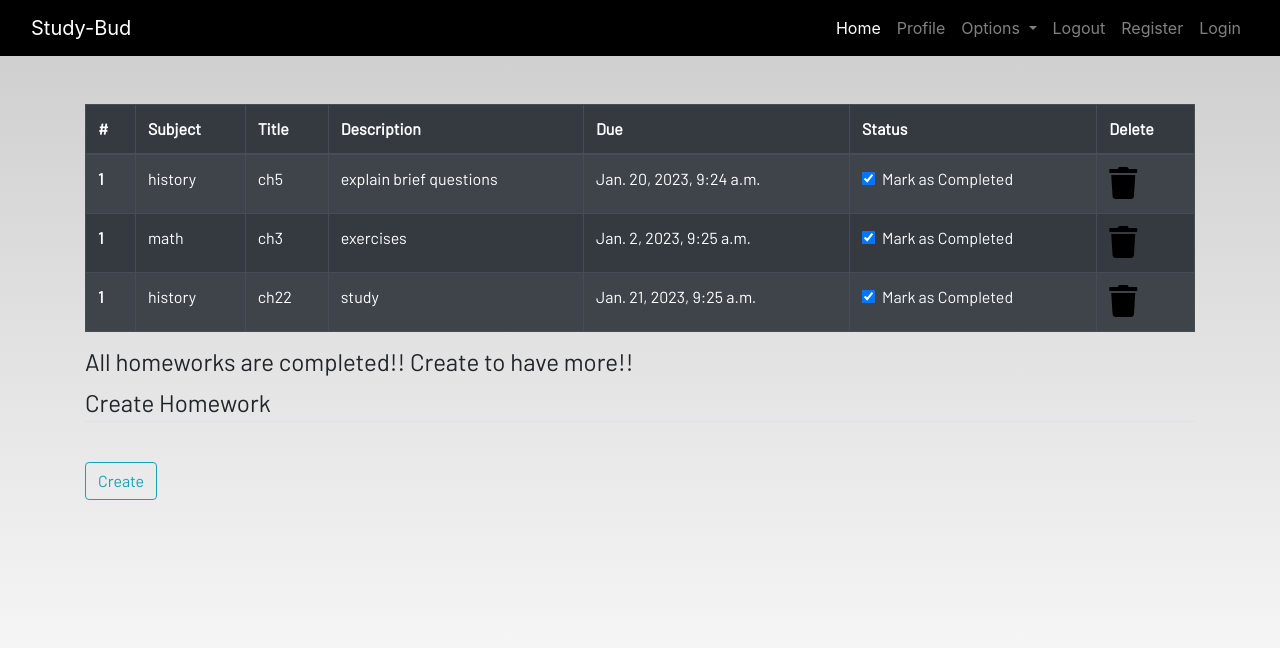
After one commit to Akhmadjon1/Study-Bud, a Django app: page /homework in a window 1280 px wide. The commit adds this page. Shown: the top 648 px of the page. Run offline with Django 3.2, Linux system fonts and the light colour scheme; a user stored in the database is signed in; data comes from the database, SQL or seed files in the repository; both versions use the stored data as it was after the commit; some libraries are stand-ins or nearby versions; some web fonts are replaced.

Commit message:
complete notes section, start  homework section

```diff
--- a/dashboard/admin.py
+++ b/dashboard/admin.py
@@ -3,3 +3,4 @@ from . models import *
 
 # Register your models here.
 admin.site.register(Notes)
+admin.site.register(Homework)
--- a/dashboard/models.py
+++ b/dashboard/models.py
@@ -13,3 +13,14 @@ class Notes(models.Model):
     class Meta:
         verbose_name = "notes"
         verbose_name_plural = "notes"
+
+class Homework(models.Model):
+    user = models.ForeignKey(User,on_delete=models.CASCADE)
+    subject = models.CharField(max_length=50)
+    title = models.CharField(max_length=100)
+    description = models.TextField()
+    due = models.DateTimeField()
+    is_finished = models.BooleanField(default=False)
+
+    def __str__(self):
+        return  self.title
--- /dev/null
+++ b/dashboard/templates/dashboard/homework.html
@@ -0,0 +1,56 @@
+{% extends 'dashboard/base.html' %}
+{% load static %}
+{% block content %}
+
+<div class="container">
+    <table class="table table-striped table-bordered table-hover table-dark">
+        <thead>
+            <tr>
+                <th scope="col">#</th>
+                <th scope="col">Subject</th>
+                <th scope="col">Title</th>
+                <th scope="col">Description</th>
+                <th scope="col">Due</th>
+                <th scope="col">Status</th>
+                <th scope="col">Delete</th>
+            </tr>
+        </thead>
+        <tbody>
+            {% for homework in homeworks %}
+            <tr>
+                <th scope="row">1</th>
+                <td>{{homework.subject}}</td>
+                <td>{{homework.title}}</td>
+                <td>{{homework.description}}</td>
+                <td>{{homework.due}}</td>
+
+                <td>
+                    <a href="#">
+                        <div class="form-check">
+                            <input class="form-check-input" type="checkbox" value="" checked id="1">
+                            <label class="form-check-label text-light" for="flexCheckDefault">
+                                Mark as Completed
+                            </label>
+                        </div>
+                    </a>
+                </td>
+                <td><a href="#"><i class="fa fa-trash fa-2x"></i></a></td>
+            </tr>
+            {% endfor %}
+        </tbody>
+    </table>
+    <h4>All homeworks are completed!! Create to have more!!</h4>
+</div>
+<div class=" container">
+    <form method="POST">
+        <fieldset class="form-group">
+            <legend class="border-bottom mb-4">Create Homework</legend>
+        </fieldset>
+        <div class="form-group">
+            <button href="" class="btn btn-outline-info" type="submit">
+                Create
+            </button>
+        </div>
+    </form>
+</div>
+{% endblock content %}
--- a/dashboard/templates/dashboard/notes.html
+++ b/dashboard/templates/dashboard/notes.html
@@ -7,7 +7,7 @@
     <div class="row">
         {% for note in notes%}
         <div class="col-md-3">
-            <a href="#">
+            <a href="{% url 'notes-detail' note.id %}">
                 <div class="card">
                     <div class="card-header">{{note.title}}</div>
                     <div class="card-body">{{note.description | slice:"0:100"}}</div>
--- a/dashboard/urls.py
+++ b/dashboard/urls.py
@@ -5,4 +5,8 @@ urlpatterns = [
     path('',views.home,name="home"),
     path('notes',views.notes,name="notes"),
     path('delete_note/<int:pk>',views.delete_note,name="delete-note"),
+    path('notes_detail/<int:pk>',views.NotesDetailView.as_view(),name="notes-detail"),
+
+      path('homework',views.homework,name="homework"),
+
 ]
--- a/dashboard/views.py
+++ b/dashboard/views.py
@@ -1,6 +1,7 @@
 from django.shortcuts import render, redirect
 from . forms import *
 from django.contrib import messages
+from django.views import generic
 
 # Create your views here.
 def home(request):
@@ -23,3 +24,12 @@ def notes(request):
 def delete_note(request,pk=None):
     Notes.objects.get(id=pk).delete()
     return redirect("notes")
+
+class NotesDetailView(generic.DetailView):
+    model = Notes
+
+
+def homework(request):
+    homework = Homework.objects.filter(user=request.user)
+    context = {'homeworks':homework}
+    return render(request, 'dashboard/homework.html',context)
```
Also changed, not shown: dashboard/templates/dashboard/notes_detail.html (added, +26 -0 lines), dashboard/migrations/0002_auto_20230120_0922.py (added), db.sqlite3.
